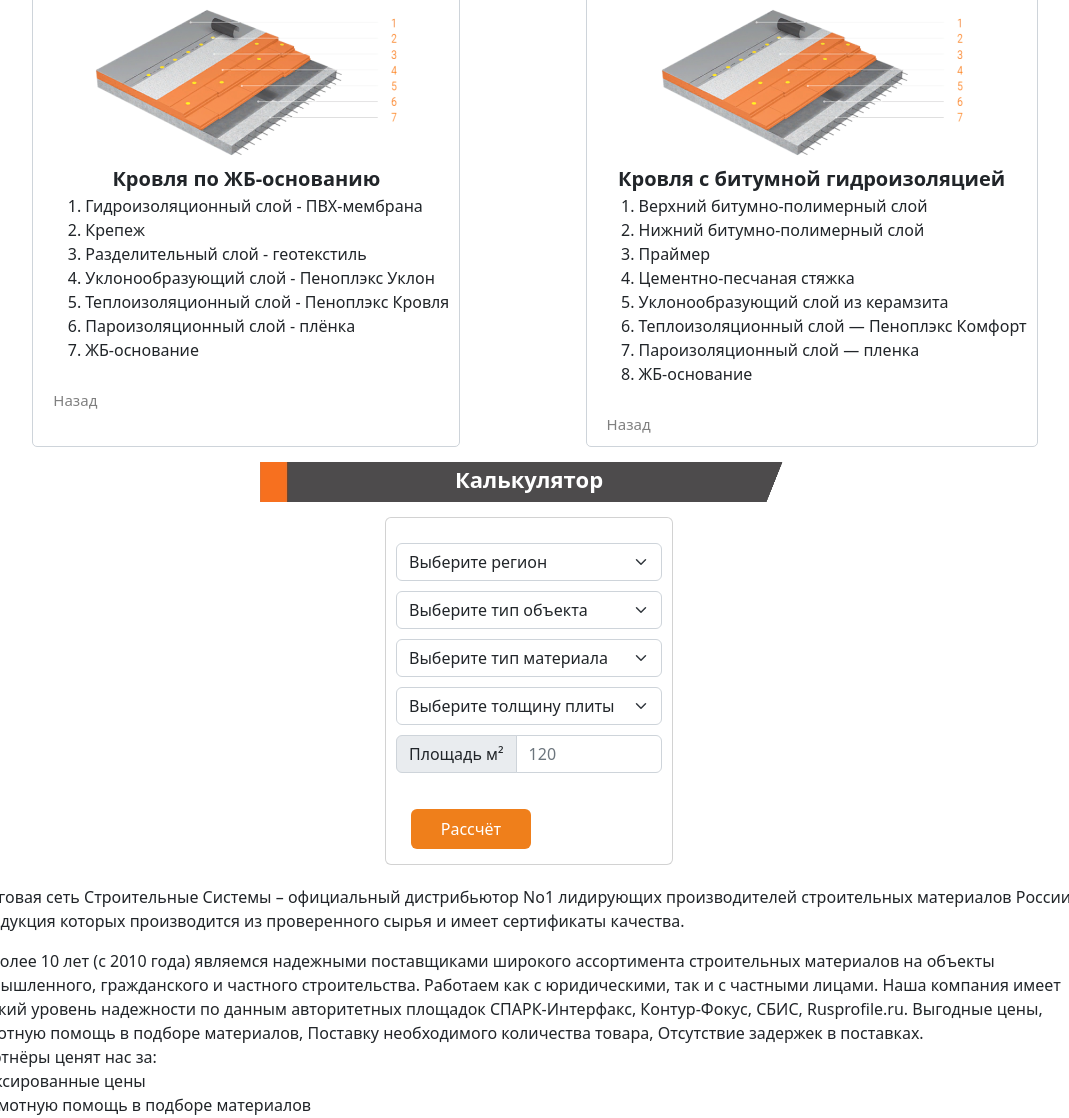
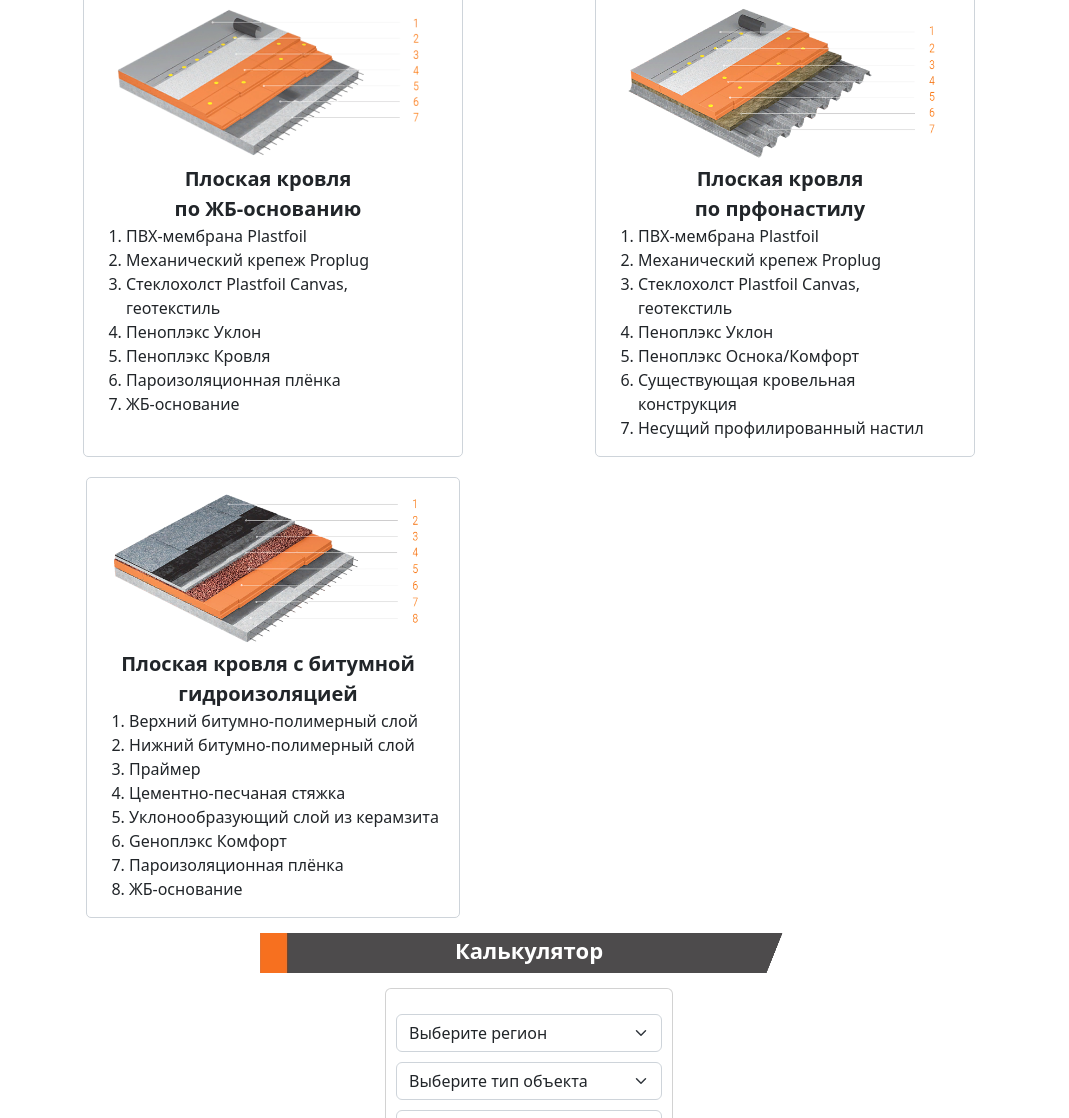
Before and after one commit to flstkdvlpr/stsystem-landing, a website built with webpack: page index.html in a window 1280 px wide. Shown: the part 2972-4090 px from the top of the page, without its empty margins (111-1180 px from the left). Built offline with nearby package versions, Linux system fonts and the light colour scheme.

Commit message:
Добавлены новые решения для плоской кровли

```diff
--- a/Sass/_general.sass
+++ b/Sass/_general.sass
@@ -258,30 +258,21 @@
         gap: 20px
         justify-items: center
         justify-content: space-around
-        grid-template-columns: repeat(auto-fill, minmax(375px, 540px))
+        grid-template-columns: repeat(auto-fill, minmax(380px, 370px))
         grid-template-rows: repeat(auto-fill, minmax(200px, auto))
         grid-auto-rows: minmax(100px, auto)
         .grid_elem
-            padding: 10px 0
             border: 1px solid #ced4da
             border-radius: 5px
+            padding: 10px 20px 0 10px
             &_title
                 text-align: center
                 font-size: 1.25rem
                 font-weight: 700
             &_descr
-                padding: 0 10px 10px 20px
             img
                 display: block
                 margin: 0 auto
-            &_url
-                a
-                    text-decoration: none
-                    color: grey
-                    font-size: 15px
-                    font-weight: 500
-                    margin-left: 20px
-                    margin-bottom: 20px
 .calc
     .card
         padding: 15px 15px 15px 5px
--- a/index.html
+++ b/index.html
@@ -523,7 +523,7 @@
                         </div>
                         <div class="grid_elem_title">Плоская кровля</div>
                         <div class="grid_elem_descr">Решение для эксплуатируемых и неэкспуатируемых кровель.</div>
-                        <div class="grid_elem_url"><a href="#nabor">6 решений &rarr;</a></div>
+                        <div class="grid_elem_url"><a href="#nabor">3 решения &rarr;</a></div>
                     </div>
                     <div class="grid_elem set_card">
                         <div class="grig_elem_img">
@@ -575,25 +575,41 @@
                         <div class="grig_elem_img">
                         <img src="/img/set_plosk_1.png" alt="" class="grid_elem__img">
                         </div>
-                        <div class="grid_elem_title">Кровля по ЖБ-основанию</div>
+                        <div class="grid_elem_title">Плоская кровля<br> по ЖБ-основанию</div>
                         <div class="grid_elem_descr">
                             <ol>
-                                <li>Гидроизоляционный cлой - ПВХ-мембрана</li>
-                                <li>Крепеж</li>
-                                <li>Разделительный cлой - геотекстиль</li>
-                                <li>Уклонообразующий cлой - Пеноплэкс Уклон</li>
-                                <li>Теплоизоляционный cлой - Пеноплэкс Кровля</li>
-                                <li>Пароизоляционный cлой - плёнка</li>
+                                <li>ПВХ-мембрана Plastfoil</li>
+                                <li>Механический крепеж Proplug</li>
+                                <li>Стеклохолст Plastfoil Canvas, геотекстиль</li>
+                                <li>Пеноплэкс Уклон</li>
+                                <li>Пеноплэкс Кровля</li>
+                                <li>Пароизоляционная плёнка </li>
                                 <li>ЖБ-основание</li>
                             </ol>
                         </div>
-                        <div class="grid_elem_url"><a href="#nabor">Назад</a></div>
                     </div>
                     <div class="grid_elem set_card_roof">
                         <div class="grig_elem_img">
-                        <img src="/img/set_plosk_1.png" alt="" class="grid_elem__img">
+                        <img src="/img/set_plosk_3.png" alt="" class="grid_elem__img">
                         </div>
-                        <div class="grid_elem_title">Кровля с битумной гидроизоляцией</div>
+                        <div class="grid_elem_title">Плоская кровля<br> по прфонастилу</div>
+                        <div class="grid_elem_descr">
+                            <ol>
+                                <li>ПВХ-мембрана Plastfoil</li>
+                                <li>Механический крепеж Proplug</li>
+                                <li>Стеклохолст Plastfoil Canvas, геотекстиль</li>
+                                <li>Пеноплэкс Уклон</li>
+                                <li>Пеноплэкс Оснока/Комфорт</li>
+                                <li>Существующая кровельная конструкция</li>
+                                <li>Несущий профилированный настил</li>
+                            </ol>
+                        </div>
+                    </div>
+                    <div class="grid_elem set_card_roof">
+                        <div class="grig_elem_img">
+                        <img src="/img/set_plosk_2.png" alt="" class="grid_elem__img">
+                        </div>
+                        <div class="grid_elem_title">Плоская кровля с битумной <br>гидроизоляцией</div>
                         <div class="grid_elem_descr">
                             <ol>
                                 <li>Верхний битумно-полимерный слой</li>
@@ -601,13 +617,13 @@
                                 <li>Праймер</li>
                                 <li>Цементно-песчаная стяжка</li>
                                 <li>Уклонообразующий слой из керамзита</li>
-                                <li>Теплоизоляционный слой — Пеноплэкс Комфорт</li>
-                                <li>Пароизоляционный слой — пленка</li>
+                                <li>Gеноплэкс Комфорт</li>
+                                <li>Пароизоляционная плёнка</li>
                                 <li>ЖБ-основание</li>
                             </ol>
                         </div>
-                        <div class="grid_elem_url"><a href="#nabor">Назад</a></div>
                     </div>
+
                 </div>
             </div>
         </section>
```
Also changed, not shown: css/style.min.css, img/set_plosk_2.png (added), img/set_plosk_3.png (added), 1 other file.
